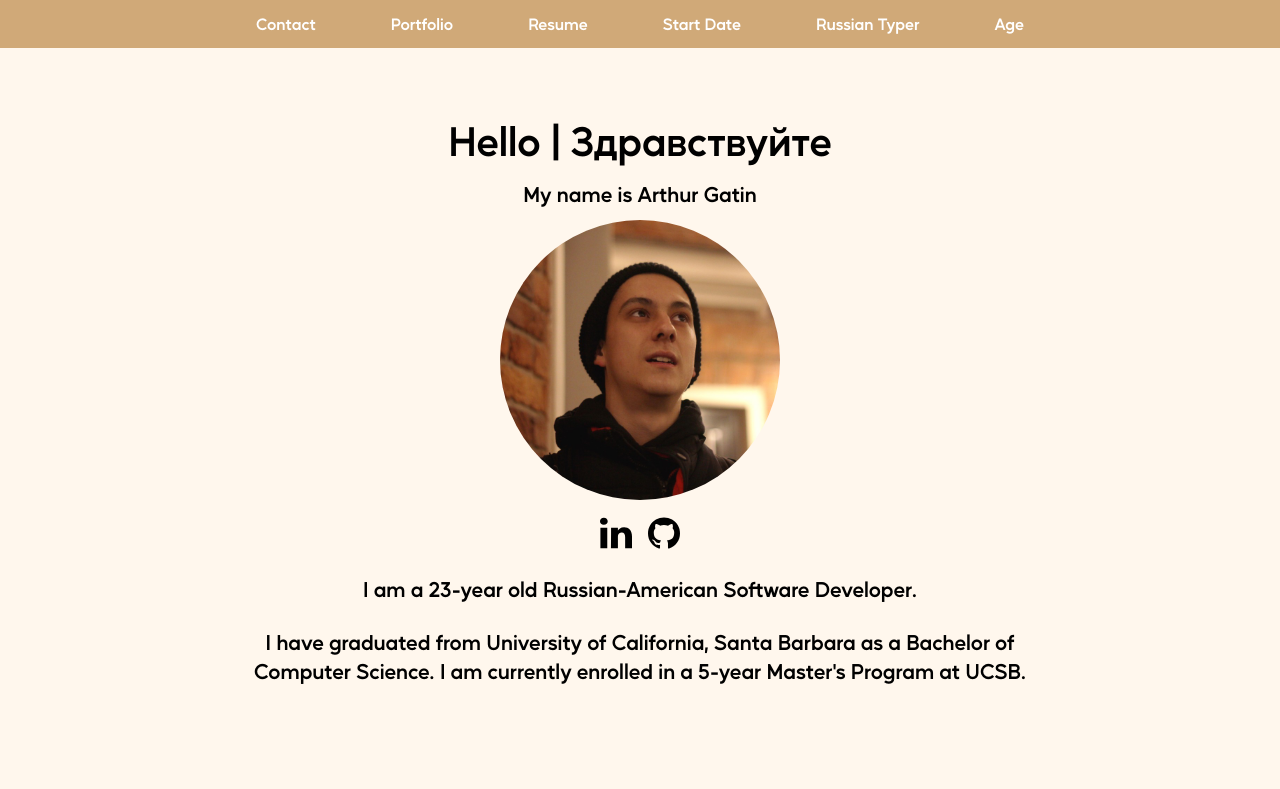
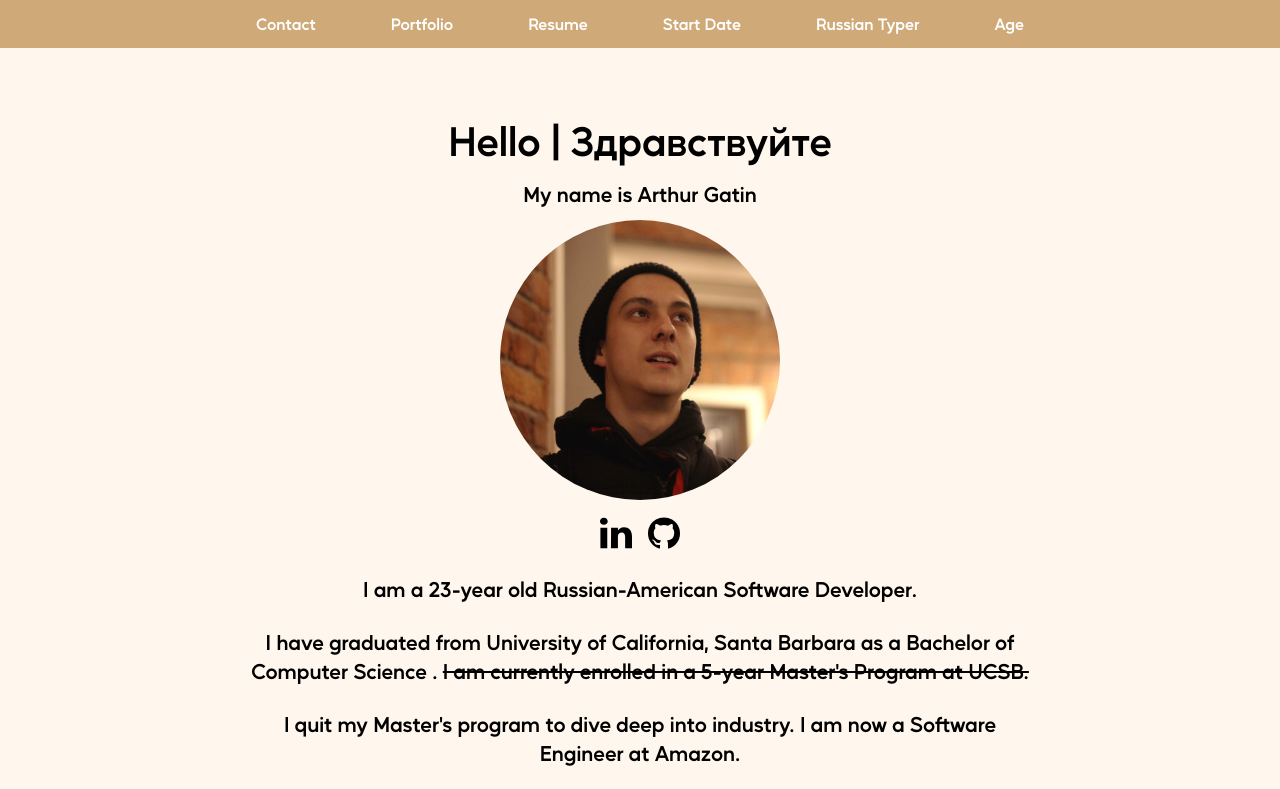
Before and after one commit to ArthurG0/personal-website-next, a Next.js app: page / in a window 1280 px wide. Shown: the top 789 px of the page. Built offline with nearby package versions, Linux system fonts and the light colour scheme.

Commit message:
minor changes to front page

```diff
--- a/src/components/HomeComponent.tsx
+++ b/src/components/HomeComponent.tsx
@@ -21,6 +21,12 @@ function HomeComponent(props: any) {
     // let projectsHTML = <div className="PersonalProjects"></div>
 
 
+    const styleObject = <style>{`
+        .el-strikethrough {
+            text-decoration: line-through;
+        }
+    `}
+    </style>
 
     return (
         <div className={styles.HomeMainDiv}>
@@ -38,8 +44,11 @@ function HomeComponent(props: any) {
 
             </div>
             <div className={styles.HomeAbout}>I am a 23-year old Russian-American Software Developer.</div>
-            <div className={styles.HomeAbout}>I have graduated from University of California, Santa Barbara as a Bachelor of Computer Science. I am currently enrolled in a 5-year Master's Program at UCSB.</div>
+            <div className={styles.HomeAbout}>I have graduated from University of California, Santa Barbara as a Bachelor of Computer Science
+            . <span className='el-strikethrough'>I am currently enrolled in a 5-year Master's Program at UCSB.</span></div>
             {/* <div className="HomeAbout">I am looking for work.</div> */}
+            <div className={styles.HomeAbout}>I quit my Master's program to dive deep into industry. I am now a Software Engineer at Amazon.</div>
+
             <div className={styles.HomeSection}>Contact me!
                 <a id="contact"></a>
             </div>
@@ -55,6 +64,7 @@ function HomeComponent(props: any) {
             <div className={styles.HomeAbout}>Here is my resume:</div>
             <iframe src="https://sites.cs.ucsb.edu/~agatin/files/Resume_AXS_F23.pdf#" width="100%" height="1100px">
             </iframe>
+            {styleObject}
 
 
 
```
